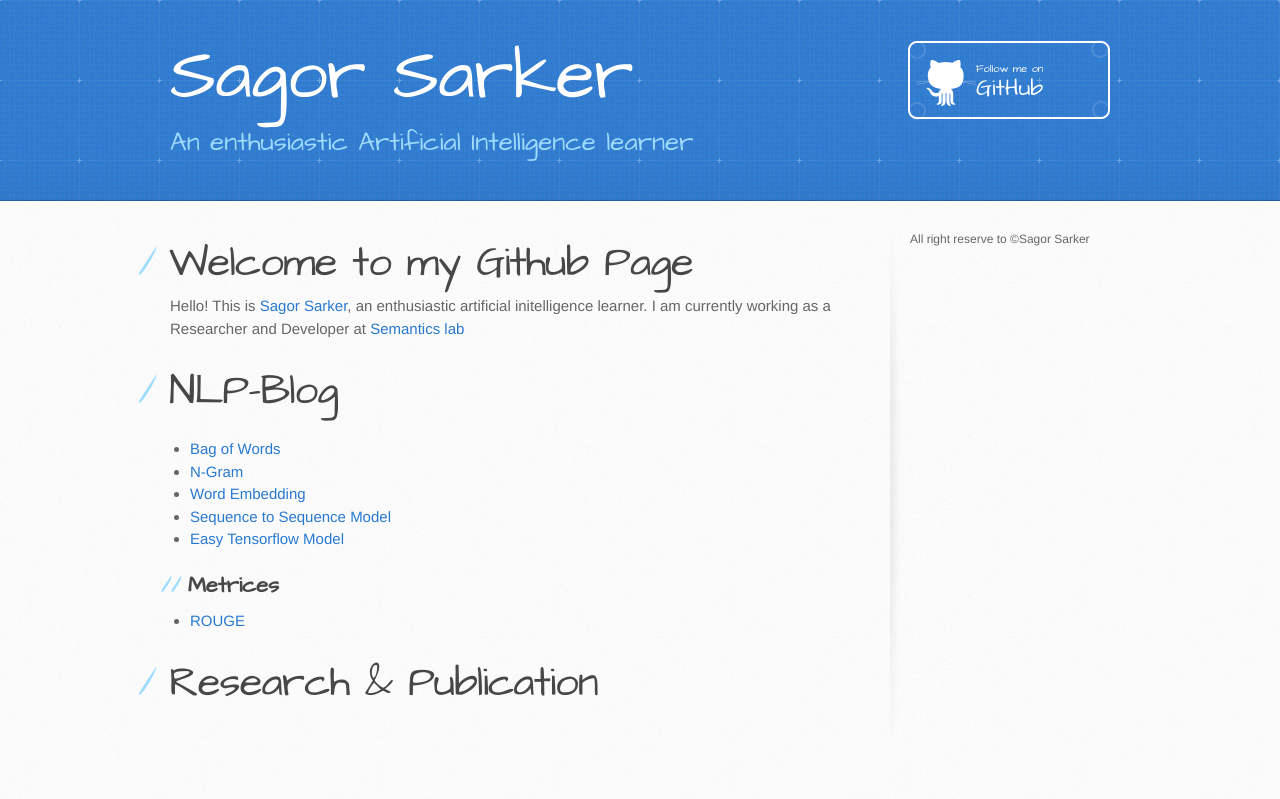
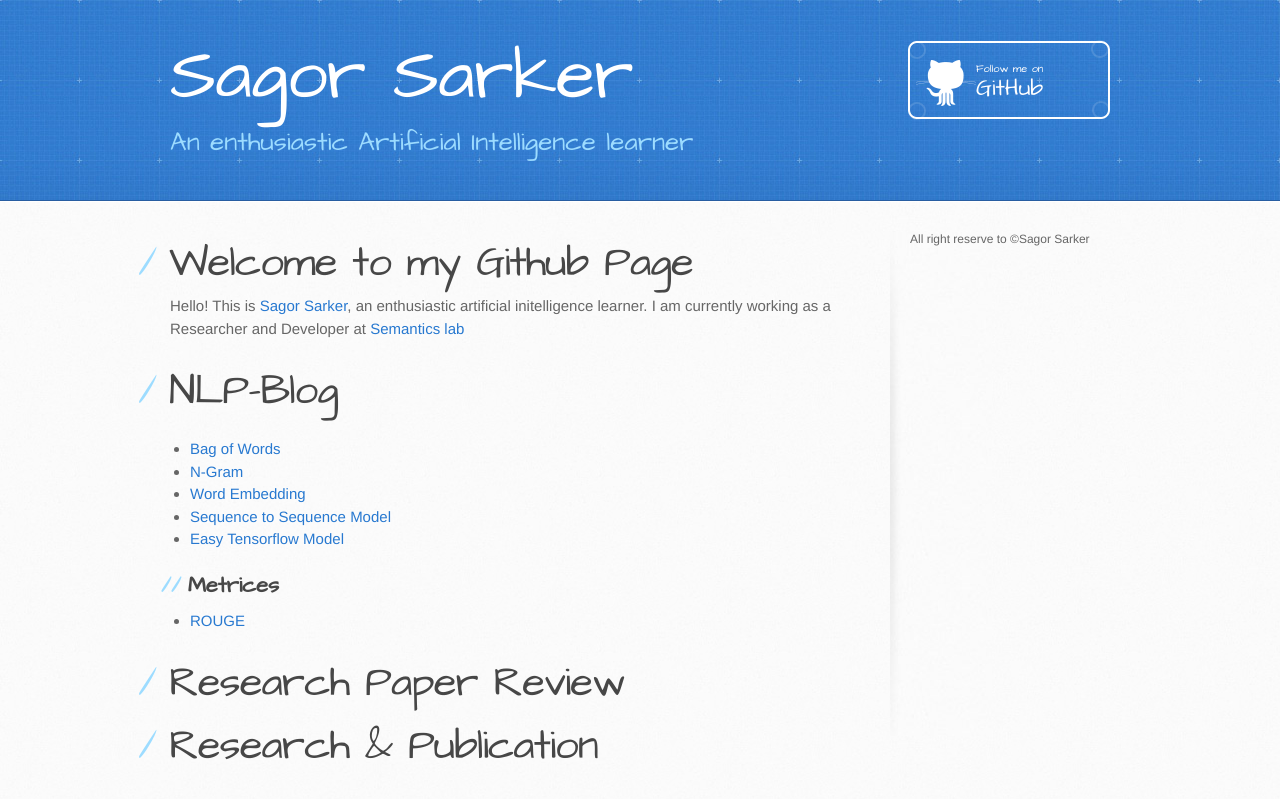
Before and after one commit to sagorbrur/sagorbrur.github.io, a Jekyll site: the page built from index.md, in a window 1280 px wide. Shown: the top 799 px of the page. Built offline with Jekyll 4.4.1, drawn with Linux system fonts in a browser that asks for light colours; our own code applies the rules of GitHub Pages for plain Markdown files.

Commit message:
Update index.md

```diff
--- a/index.md
+++ b/index.md
@@ -10,5 +10,7 @@ I am currently working as a Researcher and Developer at [Semantics lab](http://s
 ## Metrices
 * [ROUGE](rouge.md)
 
+# Research Paper Review
+
 
 # Research & Publication
```
